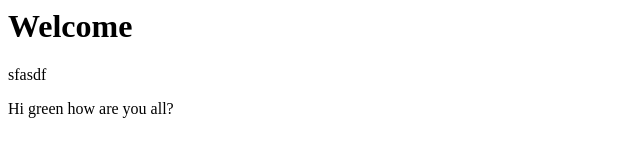
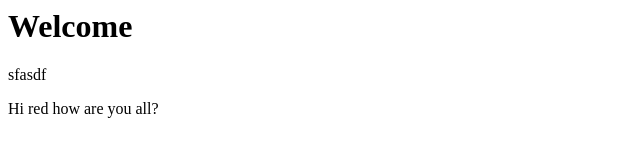
Before and after one commit to kapoormanish/git-demo-2, a plain HTML site: page index.html in a window 1280 px wide. Shown: the full height of the page, 0-640 px from the left. Drawn offline with Linux system fonts and the light colour scheme.

Commit message:
added red

```diff
--- a/index.html
+++ b/index.html
@@ -5,6 +5,6 @@
 <body>
     <h1>Welcome</h1>
 sfasdf
-<p> Hi green how are you all? </p>
+<p> Hi red  how are you all? </p>
 </body>
 </html>
```
